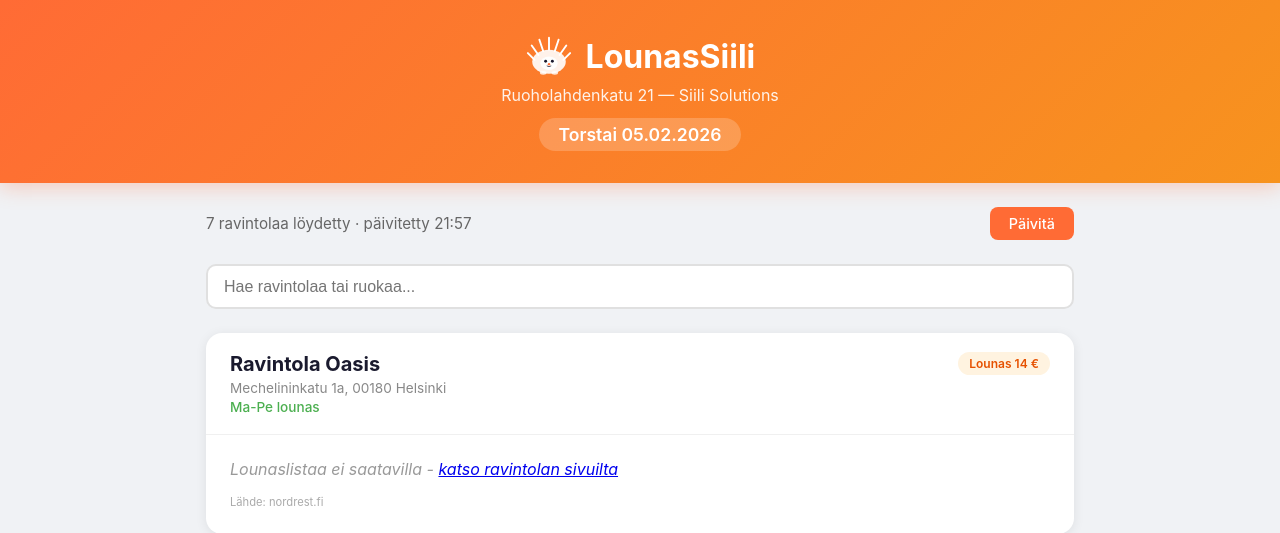
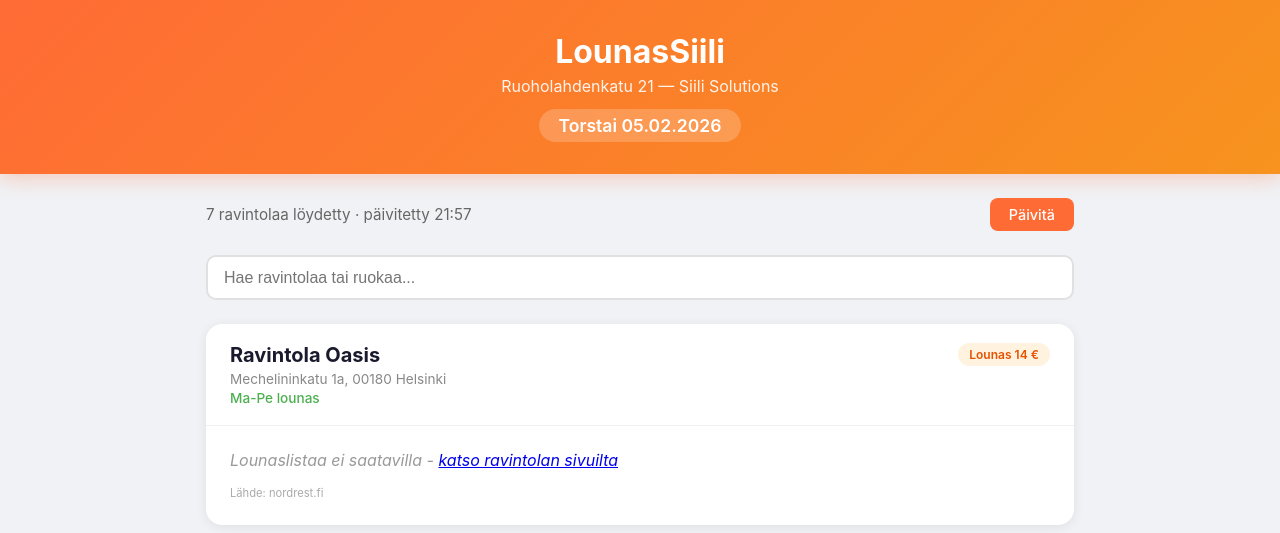
Before and after one commit to tomipienimaki-stack/lounassiili, a Flask app: page / in a window 1280 px wide. Shown: the top 533 px of the page. Run offline with Flask 3, Linux system fonts and the light colour scheme.

Commit message:
Poista väärä siili-logo headerista
Co-Authored-By: Claude Opus 4.5 <noreply@anthropic.com>

```diff
--- a/templates/index.html
+++ b/templates/index.html
@@ -26,24 +26,10 @@
             box-shadow: 0 4px 20px rgba(255, 107, 53, 0.3);
         }
 
-        .header-top {
-            display: flex;
-            align-items: center;
-            justify-content: center;
-            gap: 0.8rem;
-            margin-bottom: 0.3rem;
-        }
-
-        .header-logo {
-            width: 48px;
-            height: 48px;
-            flex-shrink: 0;
-        }
-
         .header h1 {
             font-size: 2rem;
             font-weight: 700;
-            margin-bottom: 0;
+            margin-bottom: 0.3rem;
         }
 
         .header .subtitle {
@@ -250,7 +236,7 @@
 
         @media (max-width: 600px) {
             .header h1 { font-size: 1.5rem; }
-            .header-logo { width: 36px; height: 36px; }
+
             .container { padding: 1rem 0.75rem; }
             .card-header { padding: 1rem; }
             .card-body { padding: 0.75rem 1rem 1rem; }
@@ -259,33 +245,7 @@
 </head>
 <body>
     <div class="header">
-        <div class="header-top">
-            <svg class="header-logo" viewBox="0 0 100 100" xmlns="http://www.w3.org/2000/svg">
-                <!-- Siili (hedgehog) icon -->
-                <ellipse cx="50" cy="62" rx="35" ry="25" fill="rgba(255,255,255,0.9)"/>
-                <!-- Spines -->
-                <line x1="50" y1="37" x2="50" y2="12" stroke="white" stroke-width="4" stroke-linecap="round"/>
-                <line x1="38" y1="40" x2="30" y2="16" stroke="white" stroke-width="4" stroke-linecap="round"/>
-                <line x1="62" y1="40" x2="70" y2="16" stroke="white" stroke-width="4" stroke-linecap="round"/>
-                <line x1="28" y1="48" x2="14" y2="28" stroke="white" stroke-width="4" stroke-linecap="round"/>
-                <line x1="72" y1="48" x2="86" y2="28" stroke="white" stroke-width="4" stroke-linecap="round"/>
-                <line x1="20" y1="58" x2="6" y2="44" stroke="white" stroke-width="4" stroke-linecap="round"/>
-                <line x1="80" y1="58" x2="94" y2="44" stroke="white" stroke-width="4" stroke-linecap="round"/>
-                <!-- Face -->
-                <ellipse cx="50" cy="65" rx="18" ry="14" fill="rgba(255,255,255,0.95)"/>
-                <!-- Eyes -->
-                <circle cx="43" cy="61" r="3" fill="#1a1a2e"/>
-                <circle cx="57" cy="61" r="3" fill="#1a1a2e"/>
-                <!-- Nose -->
-                <circle cx="50" cy="67" r="2.5" fill="#ff6b35"/>
-                <!-- Mouth -->
-                <path d="M46 71 Q50 74 54 71" stroke="#1a1a2e" stroke-width="1.5" fill="none" stroke-linecap="round"/>
-                <!-- Feet -->
-                <ellipse cx="38" cy="85" rx="7" ry="4" fill="rgba(255,255,255,0.8)"/>
-                <ellipse cx="62" cy="85" rx="7" ry="4" fill="rgba(255,255,255,0.8)"/>
-            </svg>
-            <h1>LounasSiili</h1>
-        </div>
+        <h1>LounasSiili</h1>
         <div class="subtitle">Ruoholahdenkatu 21 &mdash; Siili Solutions</div>
         {% if data.weekday and data.date %}
         <div class="date-info">{{ data.weekday }} {{ data.date }}</div>
```
